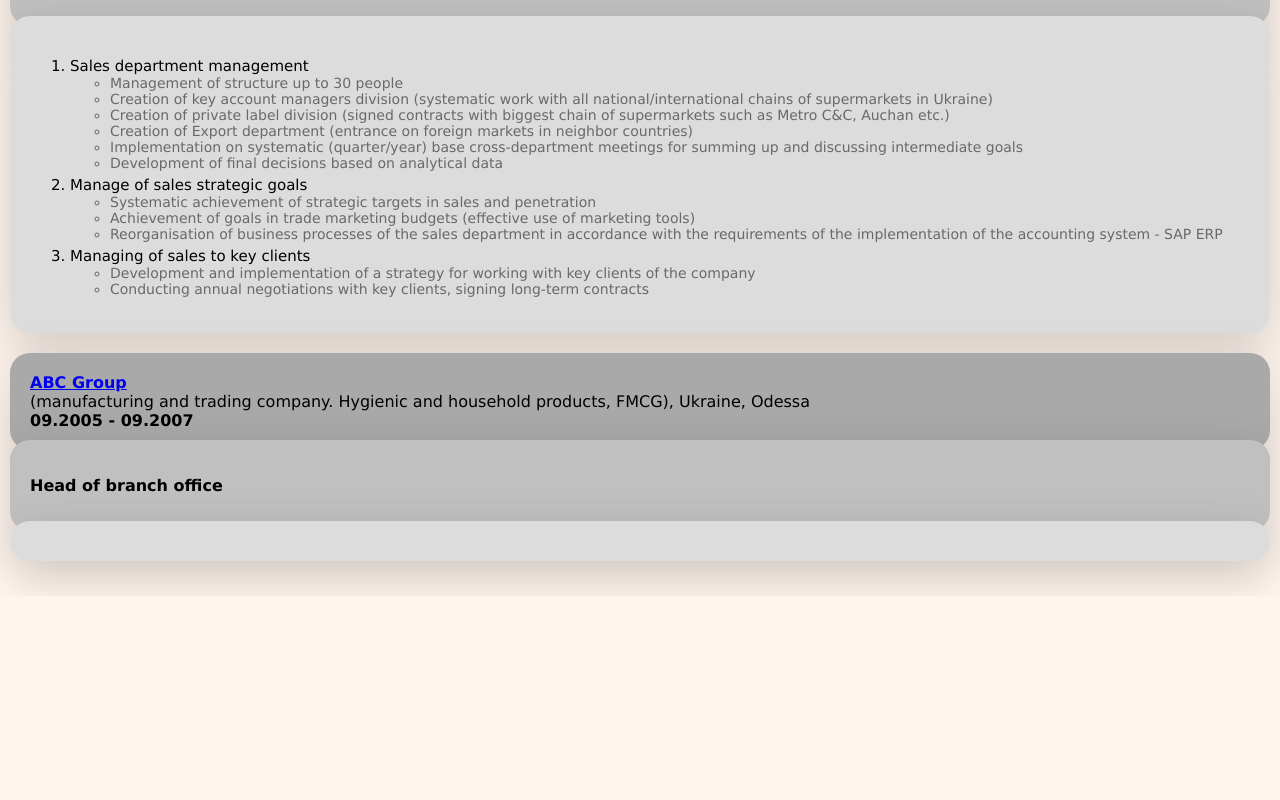
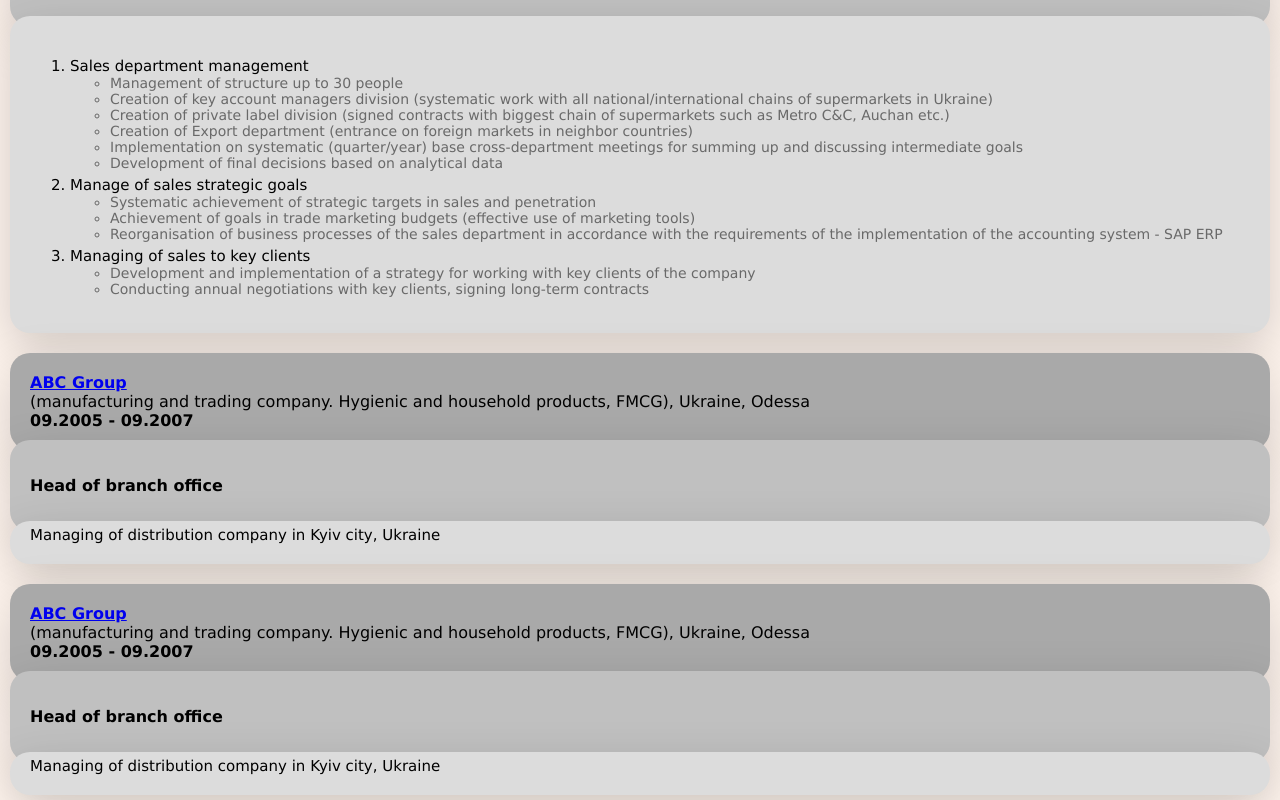
Before and after one commit to DenyGurzhiy/denygurzhiy.github.io, a plain HTML site: page index.html in a window 1280 px wide. Shown: the part 1577-2377 px from the top of the page. Before the commit the page ends 2173 px from the top, so only its background shows below. Drawn offline with Linux system fonts and the light colour scheme.

Commit message:
Change to my resume

```diff
--- a/index.html
+++ b/index.html
@@ -107,7 +107,12 @@
       <a href="http://abc-group.od.ua/en_US/" target="_blank" style="font-weight:bold">ABC Group</a><br><a>(manufacturing and trading company. Hygienic and household products, FMCG), Ukraine, Odessa</a><br><a style="font-weight:bold">09.2005 - 09.2007</a>
    </div>
    <div class="card9 Txt3"><p>Head of branch office</p></div>
-   <div class="card10 Txt4"></div>
+   <div class="card10 Txt4 Fnk">Managing of distribution company in Kyiv city, Ukraine</div>
+   <div class="card11 Txt2">
+      <a href="http://abc-group.od.ua/en_US/" target="_blank" style="font-weight:bold">ABC Group</a><br><a>(manufacturing and trading company. Hygienic and household products, FMCG), Ukraine, Odessa</a><br><a style="font-weight:bold">09.2005 - 09.2007</a>
+   </div>
+   <div class="card12 Txt3"><p>Head of branch office</p></div>
+   <div class="card13 Txt4 Fnk">Managing of distribution company in Kyiv city, Ukraine</div>
 </div>
 </main>
 <!-- partial -->
--- a/style.css
+++ b/style.css
@@ -166,3 +166,18 @@ body, main{
   grid-row: 13/14;
   Margin-top:-20px;
 }
+.card11{
+  grid-column:1/4;
+  grid-row: 14/15;
+  Margin-top:10px;
+}
+.card12{
+  grid-column:1/4;
+  grid-row: 15/16;
+  Margin-top:-20px;
+}
+.card13{
+  grid-column:1/4;
+  grid-row: 16/17;
+  Margin-top:-20px;
+}
```
